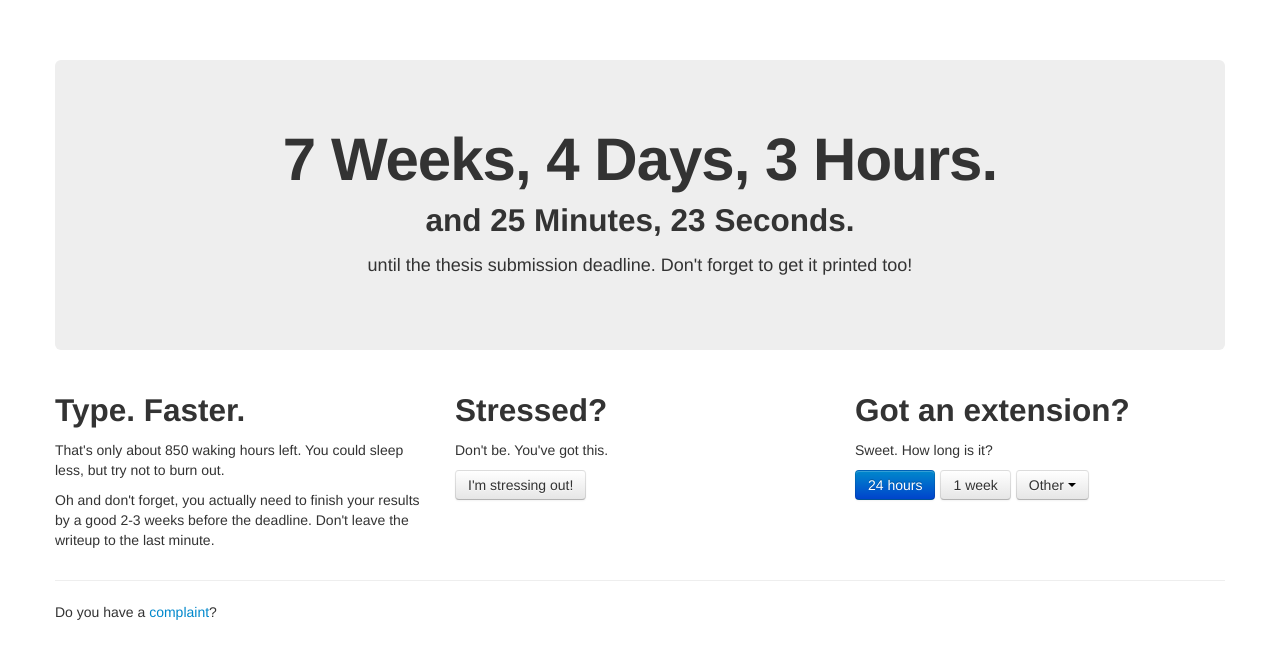
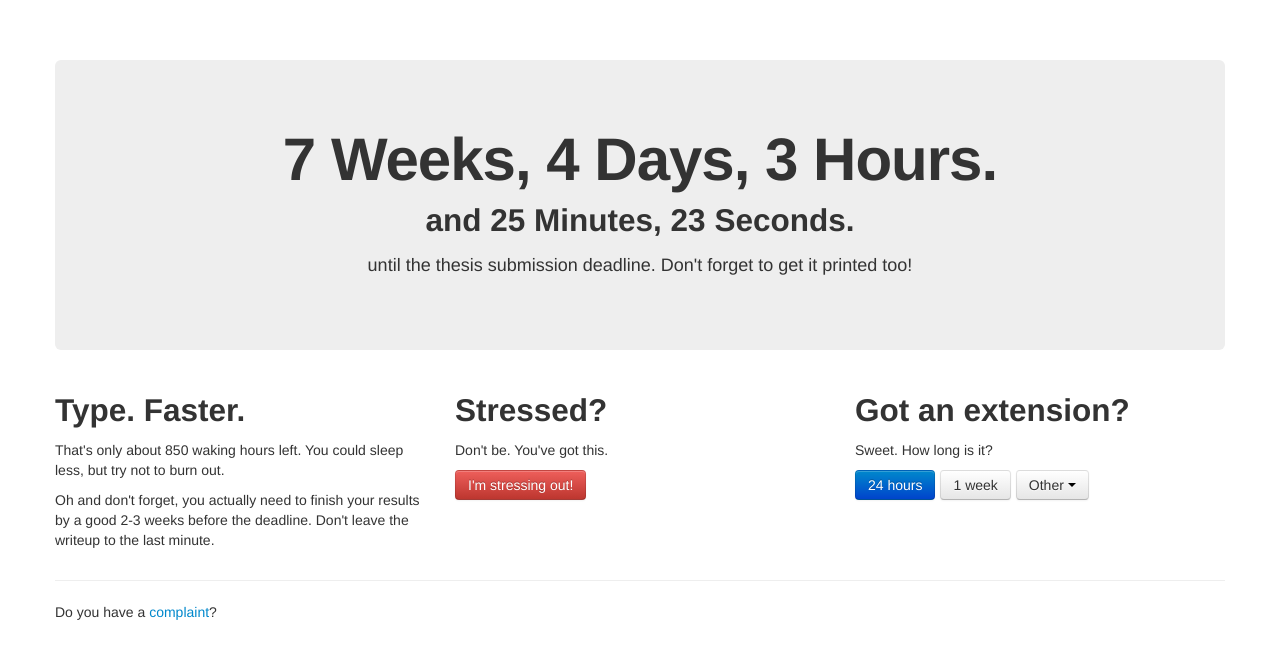
Before and after one commit to JamesLaverack/thesis-countdown, a plain HTML site: page index.htm in a window 1280 px wide. Drawn offline with nearby package versions, Linux system fonts and the light colour scheme.

Commit message:
Make `stressing out` button red

```diff
--- a/index.htm
+++ b/index.htm
@@ -51,7 +51,7 @@
         <div class="span4">
           <h2>Stressed?</h2>
           <p>Don't be. You've got this.</p>
-          <p><a class="btn" href="http://reddit.com/r/aww">I'm stressing out!</a></p>
+          <p><a class="btn btn-danger" href="http://reddit.com/r/aww">I'm stressing out!</a></p>
        </div>
         <div class="span4">
           <h2>Got an extension?</h2>
```
